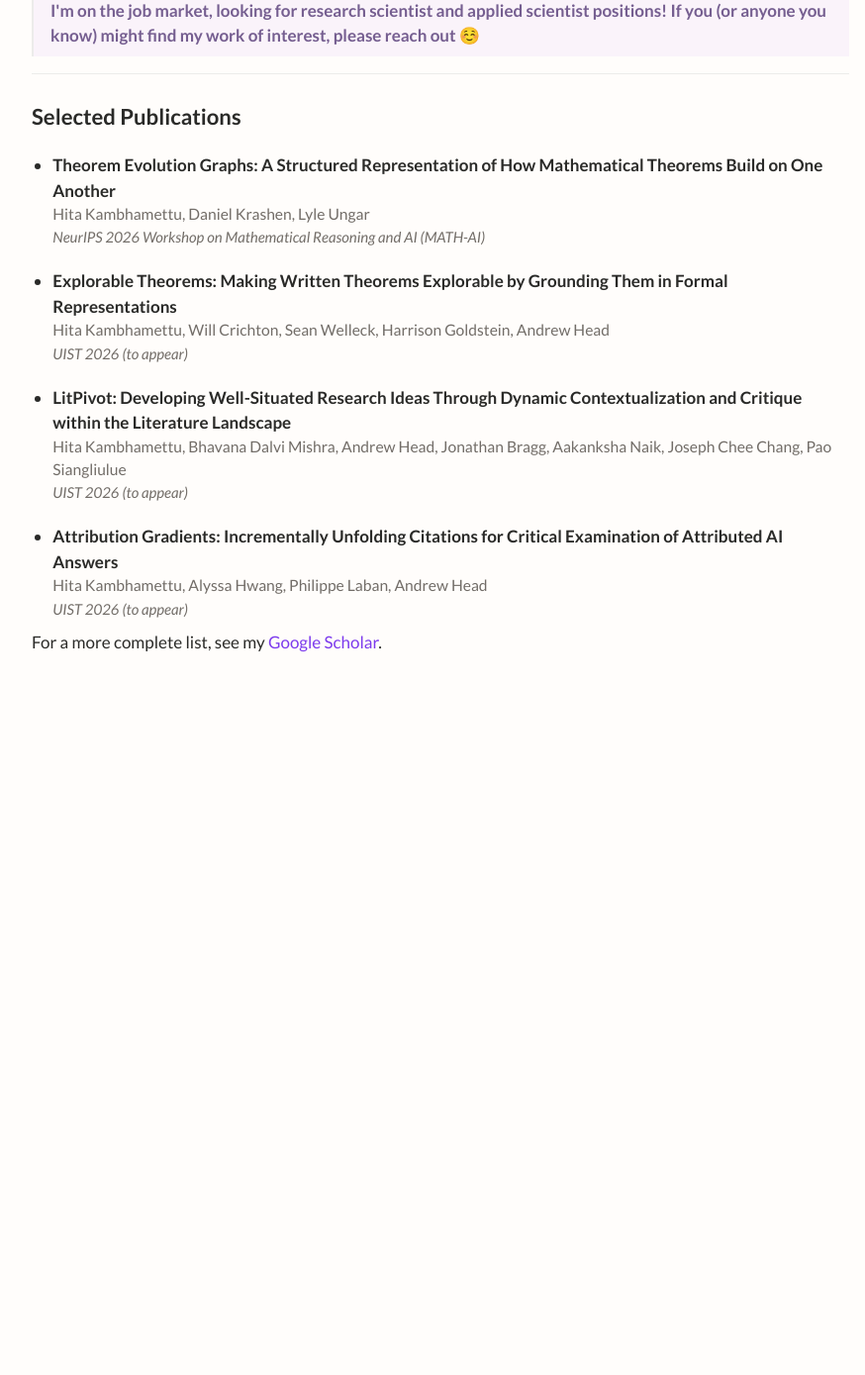
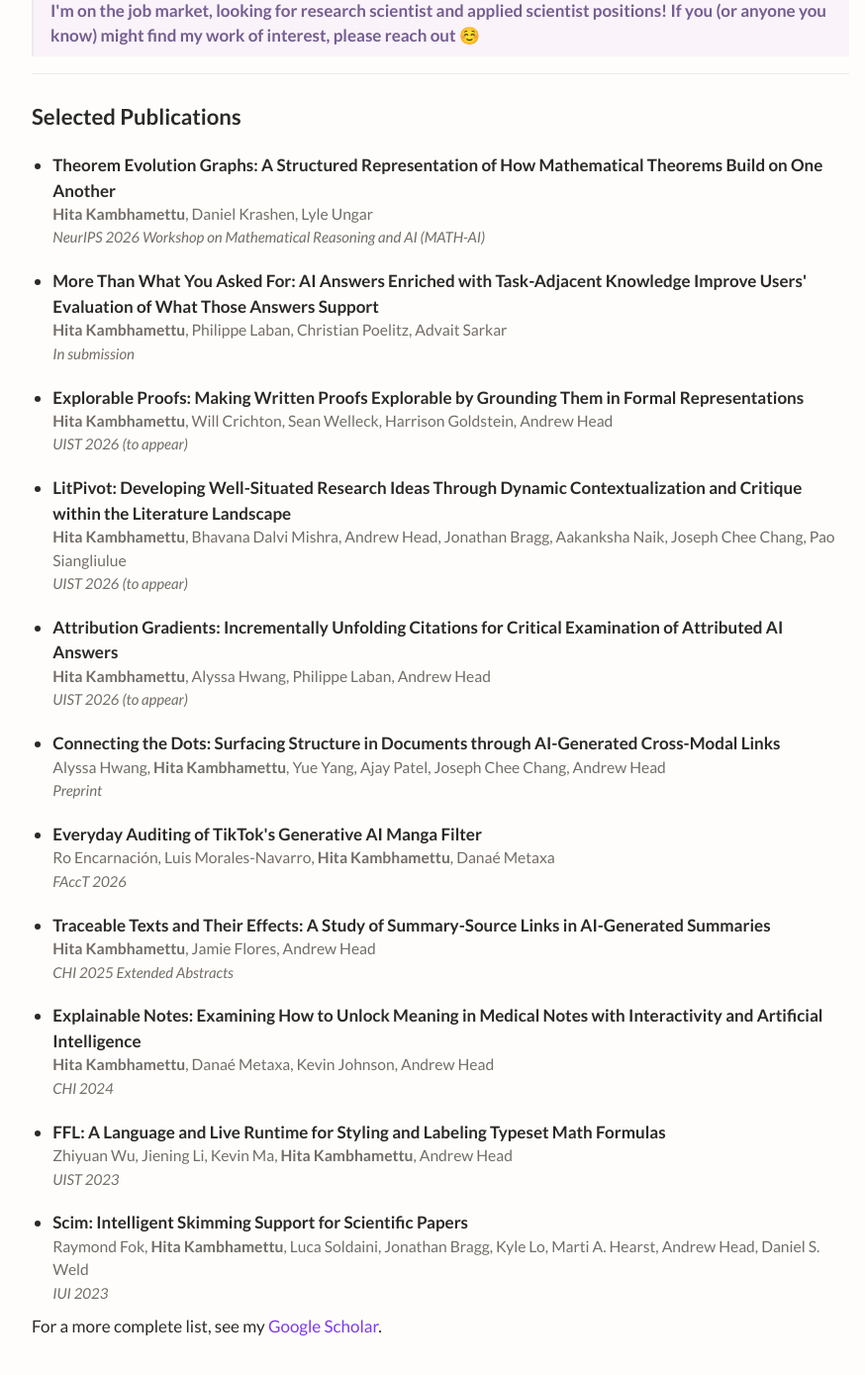
Before and after one commit to Hita-K/hita-k.github.io, a Jekyll site: the page built from index.html, in a window 1280 px wide and 1400 px high, scrolled down 625 px. Shown: the top 1389 px of the window at 99% size, without its empty margins (195-1069 px from the left). Built offline with Jekyll 4.4.1, drawn with Linux system fonts in a browser that asks for light colours; before the commit the page ends 1334 px from its top, so only the background shows below that.

Commit message:
Add task-adjacent knowledge paper and five more publications, bold own name
Adds the in-submission task-adjacent knowledge paper (PDF in assets/papers),
Connecting the Dots, Everyday Auditing (FAccT 2026), Traceable Texts (CHI EA
2025), Explainable Notes (CHI 2024), FFL (UIST 2023), and Scim (IUI 2023).
Renames Explorable Theorems to Explorable Proofs and bolds Hita's name in
every author list.

Co-Authored-By: Claude Opus 5.5 (1M context) <noreply@anthropic.com>

```diff
--- a/index.html
+++ b/index.html
@@ -25,26 +25,68 @@ title: Home
 <ul class="pub-list">
   <li>
     <div class="pub-title"><a href="assets/papers/teg.pdf" target="_blank">Theorem Evolution Graphs: A Structured Representation of How Mathematical Theorems Build on One Another</a></div>
-    <div class="pub-authors">Hita Kambhamettu, Daniel Krashen, Lyle Ungar</div>
+    <div class="pub-authors"><strong>Hita Kambhamettu</strong>, Daniel Krashen, Lyle Ungar</div>
     <div class="pub-meta">NeurIPS 2026 Workshop on Mathematical Reasoning and AI (MATH-AI)</div>
   </li>
 
   <li>
-    <div class="pub-title"><a href="https://arxiv.org/abs/2604.02598" target="_blank">Explorable Theorems: Making Written Theorems Explorable by Grounding Them in Formal Representations</a></div>
-    <div class="pub-authors">Hita Kambhamettu, Will Crichton, Sean Welleck, Harrison Goldstein, Andrew Head</div>
+    <div class="pub-title"><a href="assets/papers/task-adjacent-knowledge.pdf" target="_blank">More Than What You Asked For: AI Answers Enriched with Task-Adjacent Knowledge Improve Users' Evaluation of What Those Answers Support</a></div>
+    <div class="pub-authors"><strong>Hita Kambhamettu</strong>, Philippe Laban, Christian Poelitz, Advait Sarkar</div>
+    <div class="pub-meta"><em>In submission</em></div>
+  </li>
+
+  <li>
+    <div class="pub-title"><a href="https://arxiv.org/abs/2604.02598" target="_blank">Explorable Proofs: Making Written Proofs Explorable by Grounding Them in Formal Representations</a></div>
+    <div class="pub-authors"><strong>Hita Kambhamettu</strong>, Will Crichton, Sean Welleck, Harrison Goldstein, Andrew Head</div>
     <div class="pub-meta">UIST 2026 (to appear)</div>
   </li>
 
   <li>
     <div class="pub-title"><a href="https://arxiv.org/abs/2604.02600" target="_blank">LitPivot: Developing Well-Situated Research Ideas Through Dynamic Contextualization and Critique within the Literature Landscape</a></div>
-    <div class="pub-authors">Hita Kambhamettu, Bhavana Dalvi Mishra, Andrew Head, Jonathan Bragg, Aakanksha Naik, Joseph Chee Chang, Pao Siangliulue</div>
+    <div class="pub-authors"><strong>Hita Kambhamettu</strong>, Bhavana Dalvi Mishra, Andrew Head, Jonathan Bragg, Aakanksha Naik, Joseph Chee Chang, Pao Siangliulue</div>
     <div class="pub-meta">UIST 2026 (to appear)</div>
   </li>
 
   <li>
     <div class="pub-title"><a href="https://arxiv.org/abs/2510.00361" target="_blank">Attribution Gradients: Incrementally Unfolding Citations for Critical Examination of Attributed AI Answers</a></div>
-    <div class="pub-authors">Hita Kambhamettu, Alyssa Hwang, Philippe Laban, Andrew Head</div>
+    <div class="pub-authors"><strong>Hita Kambhamettu</strong>, Alyssa Hwang, Philippe Laban, Andrew Head</div>
     <div class="pub-meta">UIST 2026 (to appear)</div>
+  </li>
+
+  <li>
+    <div class="pub-title"><a href="https://arxiv.org/abs/2602.16895" target="_blank">Connecting the Dots: Surfacing Structure in Documents through AI-Generated Cross-Modal Links</a></div>
+    <div class="pub-authors">Alyssa Hwang, <strong>Hita Kambhamettu</strong>, Yue Yang, Ajay Patel, Joseph Chee Chang, Andrew Head</div>
+    <div class="pub-meta">Preprint</div>
+  </li>
+
+  <li>
+    <div class="pub-title"><a href="https://dl.acm.org/doi/10.1145/3805689.3812379" target="_blank">Everyday Auditing of TikTok's Generative AI Manga Filter</a></div>
+    <div class="pub-authors">Ro Encarnación, Luis Morales-Navarro, <strong>Hita Kambhamettu</strong>, Danaé Metaxa</div>
+    <div class="pub-meta">FAccT 2026</div>
+  </li>
+
+  <li>
+    <div class="pub-title"><a href="https://dl.acm.org/doi/full/10.1145/3706599.3719830" target="_blank">Traceable Texts and Their Effects: A Study of Summary-Source Links in AI-Generated Summaries</a></div>
+    <div class="pub-authors"><strong>Hita Kambhamettu</strong>, Jamie Flores, Andrew Head</div>
+    <div class="pub-meta">CHI 2025 Extended Abstracts</div>
+  </li>
+
+  <li>
+    <div class="pub-title"><a href="https://dl.acm.org/doi/10.1145/3613904.3642573" target="_blank">Explainable Notes: Examining How to Unlock Meaning in Medical Notes with Interactivity and Artificial Intelligence</a></div>
+    <div class="pub-authors"><strong>Hita Kambhamettu</strong>, Danaé Metaxa, Kevin Johnson, Andrew Head</div>
+    <div class="pub-meta">CHI 2024</div>
+  </li>
+
+  <li>
+    <div class="pub-title"><a href="https://dl.acm.org/doi/10.1145/3586183.3606731" target="_blank">FFL: A Language and Live Runtime for Styling and Labeling Typeset Math Formulas</a></div>
+    <div class="pub-authors">Zhiyuan Wu, Jiening Li, Kevin Ma, <strong>Hita Kambhamettu</strong>, Andrew Head</div>
+    <div class="pub-meta">UIST 2023</div>
+  </li>
+
+  <li>
+    <div class="pub-title"><a href="https://dl.acm.org/doi/10.1145/3581641.3584034" target="_blank">Scim: Intelligent Skimming Support for Scientific Papers</a></div>
+    <div class="pub-authors">Raymond Fok, <strong>Hita Kambhamettu</strong>, Luca Soldaini, Jonathan Bragg, Kyle Lo, Marti A. Hearst, Andrew Head, Daniel S. Weld</div>
+    <div class="pub-meta">IUI 2023</div>
   </li>
 </ul>
 
```
Also changed, not shown: 1 other file.
